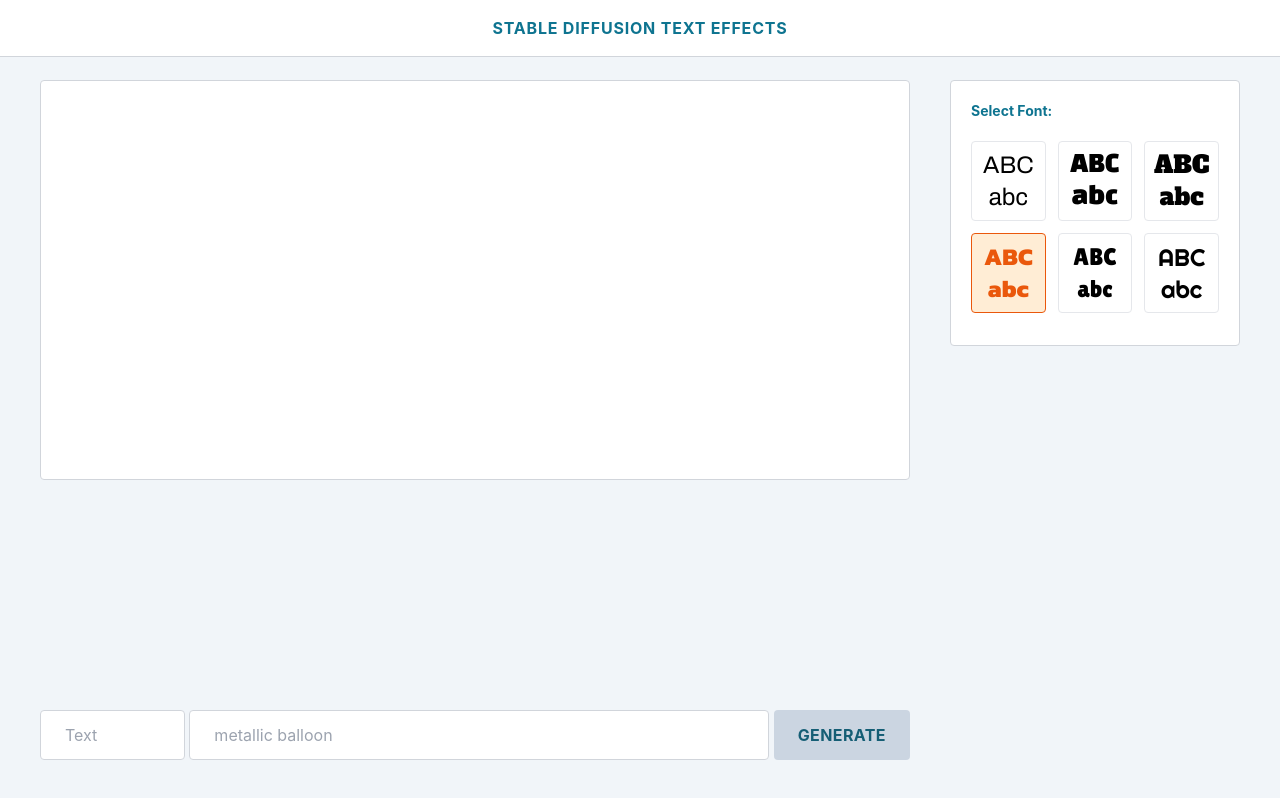
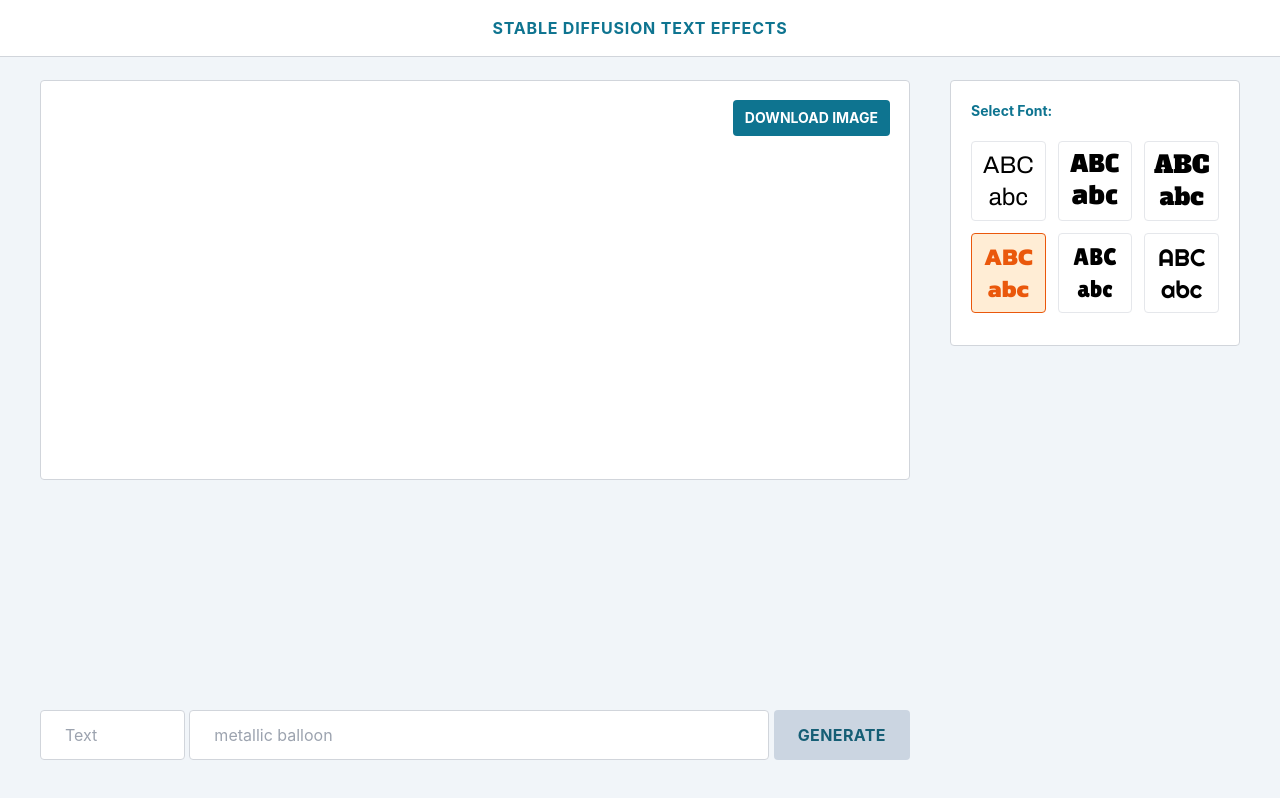
Before and after one commit to ihsavru/sd-text-effects, a React (Create React App) app: page / in a window 1280 px wide. Built offline with nearby package versions, Linux system fonts and the light colour scheme; the HTML template or start-up script is replaced by a standard one.

Commit message:
Add download image button

```diff
--- a/src/components/imageCanvas.js
+++ b/src/components/imageCanvas.js
@@ -11,9 +11,24 @@
 `;
 
 const ImageCanvas = ({ word, font, canvasRef }) => {
+  const downloadImage = () => {
+    const canvas = canvasRef.current;
+    const dataURL = canvas.toDataURL();
+    const downloadLink = document.createElement("a");
+    downloadLink.href = dataURL;
+    downloadLink.download = `${word}.png`;
+    downloadLink.click();
+  };
+
   return (
-    <div className='text-center mt-20'>
+    <div className='text-center mt-20 relative'>
       <StyledDiv className='w-full flex h-full rounded bg-white border border-gray-300'>
+        <button
+          className='absolute top-5 right-5 rounded bg-cyan-700 font-bold uppercase text-sm px-3 py-2 text-white'
+          onClick={downloadImage}
+        >
+          Download Image
+        </button>
         <StyledCanvas ref={canvasRef} font={font}>
           <span className='self-center'>{word}</span>
         </StyledCanvas>
```
